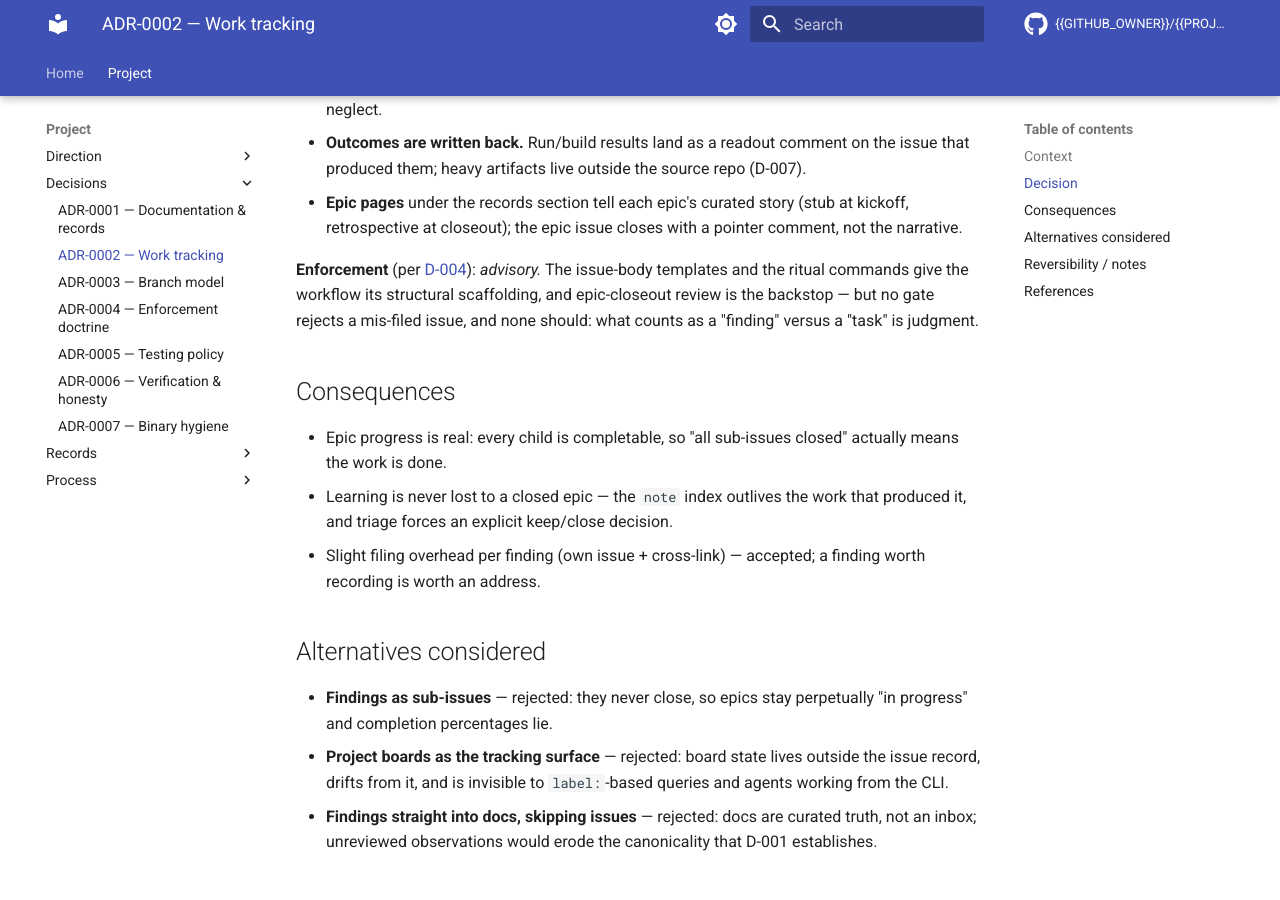
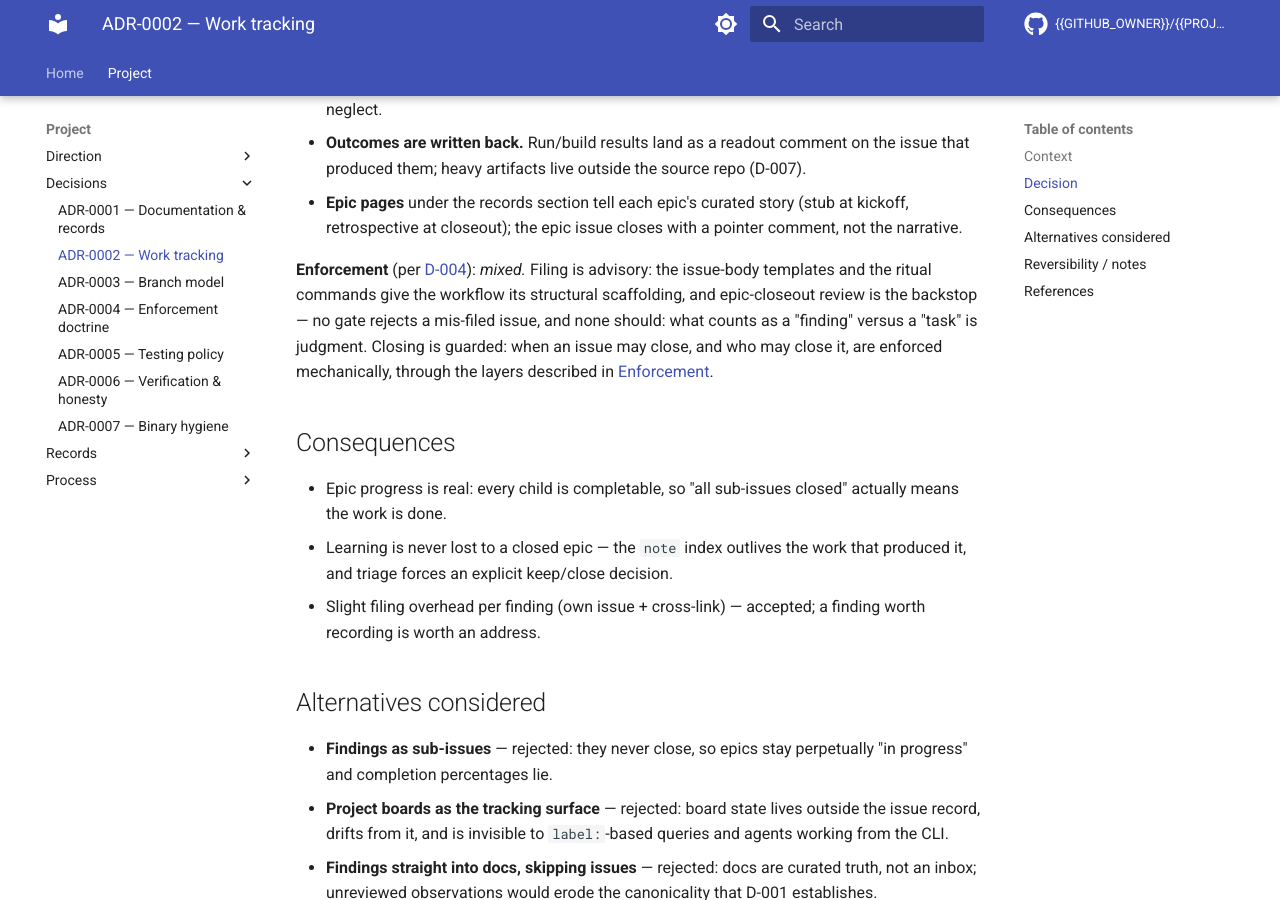
Before and after one commit to SharkyBamboozle/CLAUDE_blueprint, an MkDocs documentation site: the page built from docs/decisions/adr-0002-work-tracking.md, in a window 1280 px wide and 900 px high, scrolled down 1007 px. Built offline with MkDocs 1.6.1 and Material for MkDocs 9.7.7, drawn with Linux system fonts in a browser that asks for light colours; comment, search, counter and statistics services are not loaded.

Commit message:
Correct stale enforcement statements in ADR-0002, ADR-0003 and ADR-0004
Three Decided pages predate enforcement layers that grew past them.
ADR-0002 declared its whole area advisory while the closing half (when
an issue may close, who may close it) is mechanically guarded; ADR-0004
kept an in-page enforcer inventory missing the issue-close and
issue-link guards; ADR-0003 claimed every change meets the gates exactly
once while promotion PRs carry their own required checks. Fix: ADR-0002
now states the filing principle as advisory and the close side as
guarded via the enforcement page; ADR-0004's inventory is replaced by a
pointer to the enforcement page, so the tooling list can no longer drift
inside a lock-gated page; ADR-0003 drops the exactly-once claim. No
decision changes; all three statuses stay Decided.

Unlock-ADR: adr-0002 — stale enforcement note: the close side is now mechanically guarded
Unlock-ADR: adr-0003 — stale consequence: gates are no longer met exactly once
Unlock-ADR: adr-0004 — stale enforcer inventory replaced by an enforcement-page pointer
Skip-Registry-Sync: registry rows carry none of the corrected claims — verified, no row change needed
Co-Authored-By: Claude Fable 5 <noreply@anthropic.com>
Claude-Session: https://claude.ai/code/session_01VFc8D4BZKdAAT5SYZbMyiv

```diff
--- a/docs/decisions/adr-0002-work-tracking.md
+++ b/docs/decisions/adr-0002-work-tracking.md
@@ -41,11 +41,13 @@ having an answer. The tracking system must keep the two questions separable:
   (stub at kickoff, retrospective at closeout); the epic issue closes with a
   pointer comment, not the narrative.
 
-**Enforcement** (per [D-004](adr-0004-enforcement-doctrine.md)): *advisory.*
-The issue-body templates and the ritual commands give the workflow its
-structural scaffolding, and epic-closeout review is the backstop — but no
-gate rejects a mis-filed issue, and none should: what counts as a "finding"
-versus a "task" is judgment.
+**Enforcement** (per [D-004](adr-0004-enforcement-doctrine.md)): *mixed.*
+Filing is advisory: the issue-body templates and the ritual commands give
+the workflow its structural scaffolding, and epic-closeout review is the
+backstop — no gate rejects a mis-filed issue, and none should: what counts
+as a "finding" versus a "task" is judgment. Closing is guarded: when an
+issue may close, and who may close it, are enforced mechanically, through
+the layers described in [Enforcement](../process/enforcement.md).
 
 ## Consequences
 
```
Also changed, not shown: docs/decisions/adr-0003-branch-model.md (+2 -2 lines), docs/decisions/adr-0004-enforcement-doctrine.md (+3 -4 lines).
